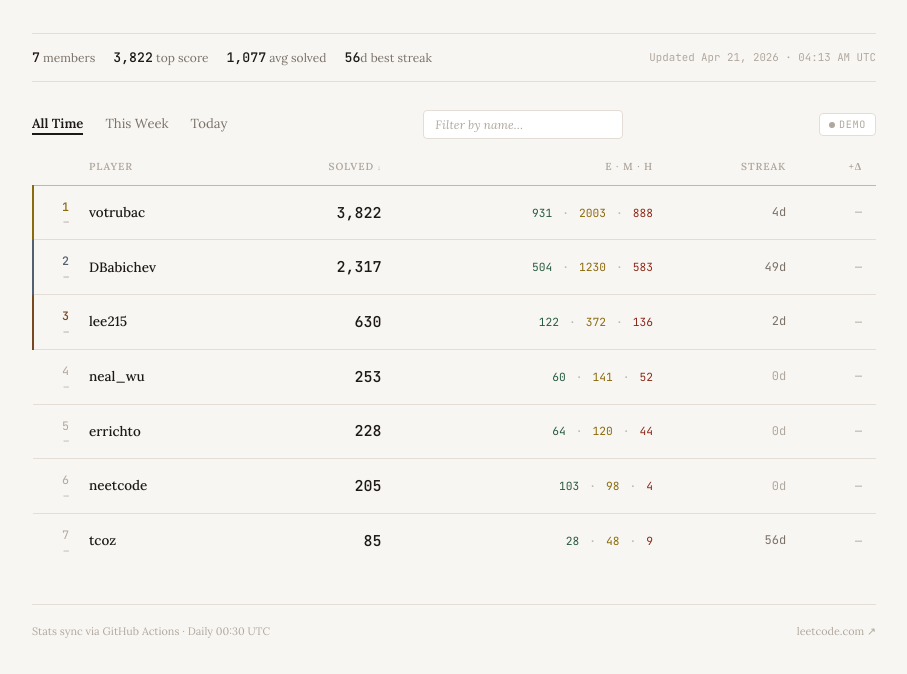
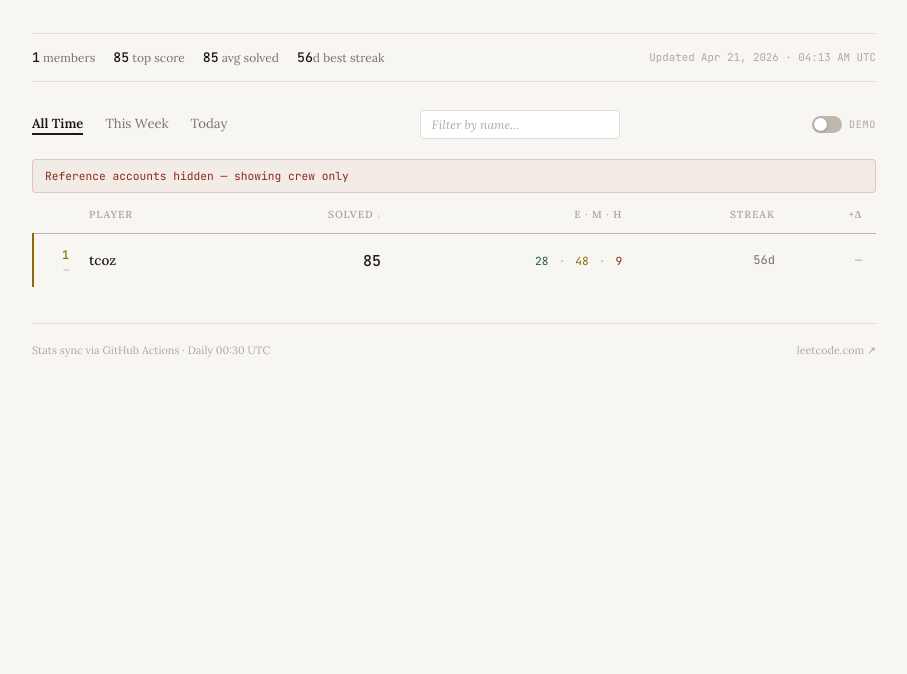
Before and after one commit to NotTacoz/LCtracker, a plain HTML site: page index.html in a window 1280 px wide. Shown: the part 110-784 px from the top of the page, without its empty margins (186-1093 px from the left). Drawn offline with Linux system fonts and the light colour scheme.

Commit message:
ui: demo hidden by default, slide toggle, streak clarification
Made-with: Cursor

```diff
--- a/index.html
+++ b/index.html
@@ -420,37 +420,46 @@
     .footer a:hover { color: var(--muted); }
 
     /* ── Test-mode toggle ────────────────────────────────────── */
-    .btn-test {
+    /* ── Demo toggle (slide switch) ─────────────────────────── */
+    .demo-toggle {
       display: inline-flex;
       align-items: center;
-      gap: 4px;
-      padding: 4px 9px;
-      border: 1px solid var(--border);
-      border-radius: 4px;
-      background: var(--surface);
-      color: var(--faint);
+      gap: 7px;
+      cursor: pointer;
+      user-select: none;
+      flex-shrink: 0;
+    }
+    .demo-toggle input { position: absolute; opacity: 0; width: 0; height: 0; }
+    .toggle-track {
+      width: 30px; height: 17px;
+      border-radius: 17px;
+      background: var(--border-strong);
+      position: relative;
+      transition: background 0.2s;
+      flex-shrink: 0;
+    }
+    .demo-toggle input:checked + .toggle-track { background: var(--muted); }
+    .toggle-thumb {
+      position: absolute;
+      top: 2px; left: 2px;
+      width: 13px; height: 13px;
+      border-radius: 50%;
+      background: #fff;
+      box-shadow: 0 1px 3px rgba(0,0,0,0.25);
+      transition: transform 0.2s;
+    }
+    .demo-toggle input:checked + .toggle-track .toggle-thumb {
+      transform: translateX(13px);
+    }
+    .toggle-lbl {
       font-family: 'JetBrains Mono', monospace;
       font-size: 0.68rem;
       letter-spacing: 0.06em;
       text-transform: uppercase;
-      cursor: pointer;
-      transition: color 0.15s, border-color 0.15s, background 0.15s;
-      white-space: nowrap;
-      flex-shrink: 0;
+      color: var(--faint);
+      transition: color 0.15s;
     }
-    .btn-test:hover { color: var(--muted); border-color: var(--border-strong); }
-    .btn-test.active {
-      color: var(--neg);
-      border-color: currentColor;
-      background: rgba(140,43,27,0.05);
-    }
-    .btn-test .dot {
-      width: 6px; height: 6px;
-      border-radius: 50%;
-      background: var(--faint);
-      transition: background 0.15s;
-    }
-    .btn-test.active .dot { background: var(--neg); }
+    .demo-toggle input:checked ~ .toggle-lbl { color: var(--muted); }
 
     .test-banner {
       display: none;
@@ -522,9 +531,11 @@
     <div class="search-wrap">
       <input id="search" type="text" placeholder="Filter by name…" autocomplete="off" spellcheck="false" />
     </div>
-    <button id="btn-test" class="btn-test" title="Hide/show reference accounts">
-      <span class="dot"></span>demo
-    </button>
+    <label class="demo-toggle" title="Show reference / demo accounts">
+      <input type="checkbox" id="toggle-demo" />
+      <span class="toggle-track"><span class="toggle-thumb"></span></span>
+      <span class="toggle-lbl">demo</span>
+    </label>
   </div>
 
   <!-- ── Demo-hidden banner ───────────────────────────────────── -->
@@ -619,7 +630,7 @@ let allUsers  = [];
 let activeTab = 'total';   // 'total' | 'weekly' | 'daily'
 let sortKey   = null;      // null = use tab default
 let sortDir   = -1;        // -1 desc, 1 asc
-let hideDemo  = false;     // when true, filter out users where demo === true
+let hideDemo  = true;      // demo accounts hidden by default; toggle to reveal
 
 // ── Helpers ───────────────────────────────────────────────────────────────────
 const el  = id => document.getElementById(id);
@@ -850,9 +861,8 @@ document.querySelectorAll('.tab-btn').forEach(btn => {
 
 el('search').addEventListener('input', () => render());
 
-el('btn-test').addEventListener('click', () => {
-  hideDemo = !hideDemo;
-  el('btn-test').classList.toggle('active', hideDemo);
+el('toggle-demo').addEventListener('change', () => {
+  hideDemo = !el('toggle-demo').checked;
   el('test-banner').classList.toggle('visible', hideDemo);
   const visible = hideDemo ? allUsers.filter(u => !u.demo) : allUsers;
   renderSummary(visible);
@@ -877,6 +887,9 @@ document.addEventListener('keydown', e => {
 });
 
 // ── Boot ──────────────────────────────────────────────────────────────────────
+// Sync initial state: demo hidden by default, checkbox unchecked
+el('toggle-demo').checked = !hideDemo;
+el('test-banner').classList.toggle('visible', hideDemo);
 loadData();
 </script>
 </body>
```
